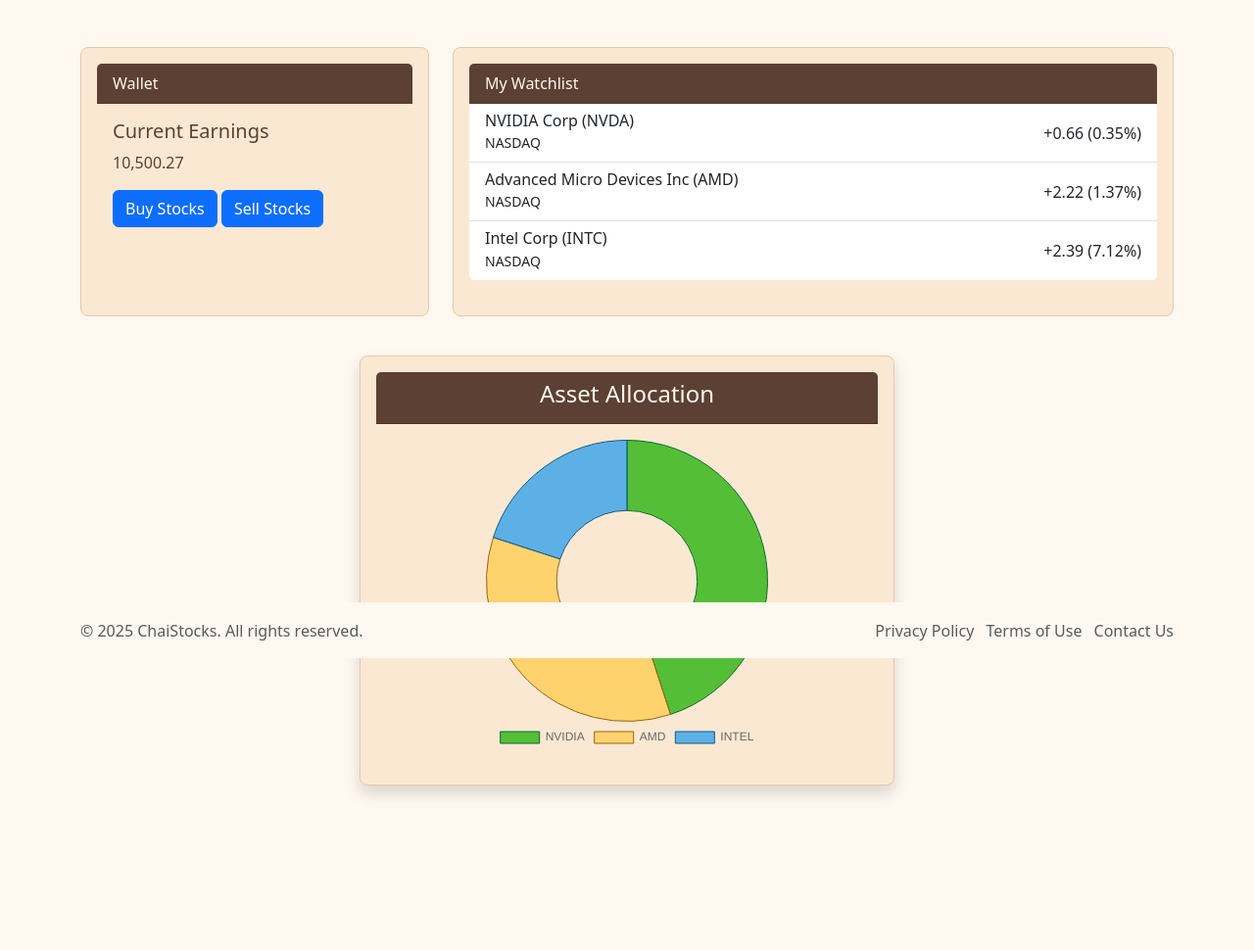
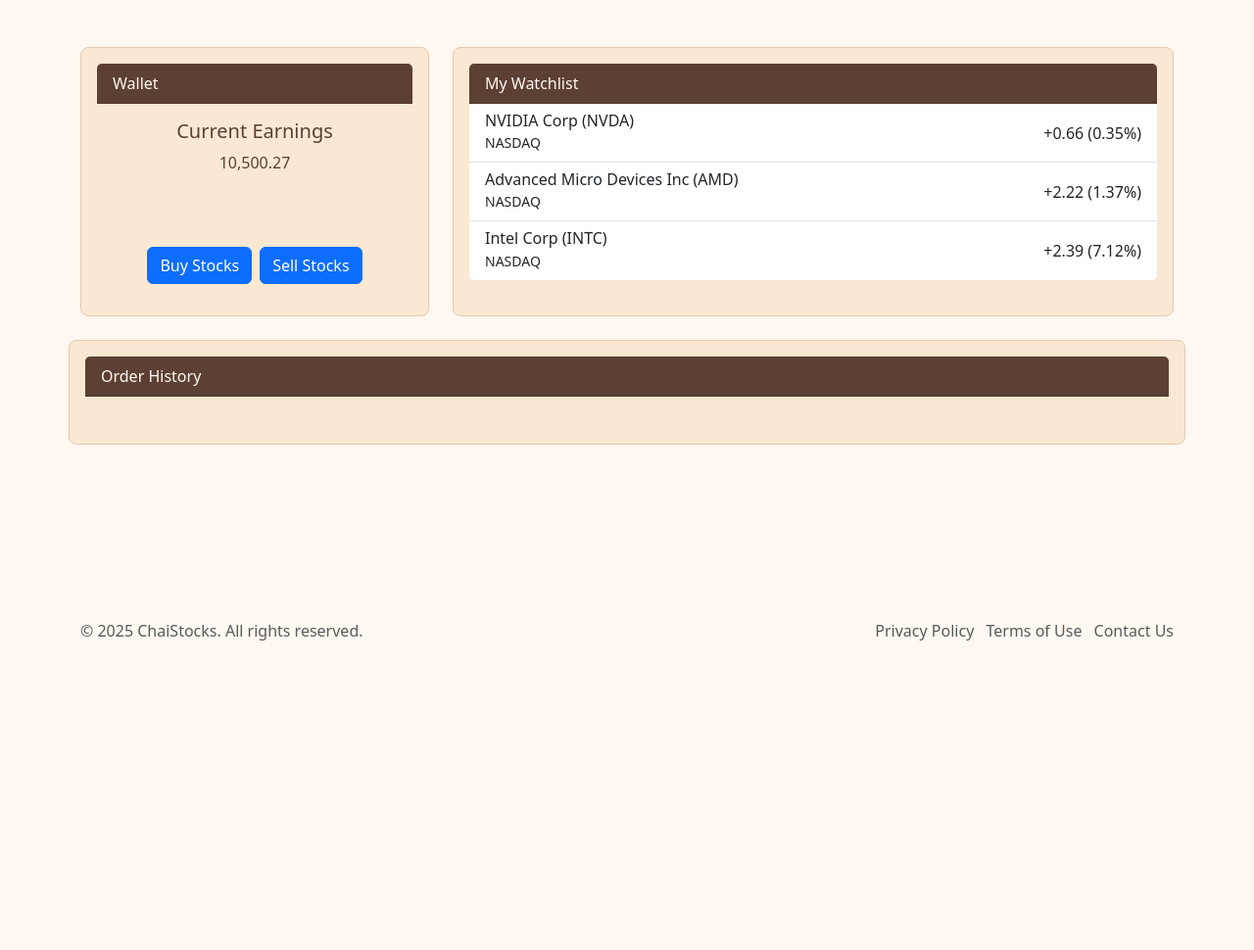
Before and after one commit to JelleJello/401-Project-Repo, a Flask app: page /portfolio in a window 1280 px wide. Shown: the part 128-1098 px from the top of the page at 98% size. After the commit the page ends 782 px from the top, so only its background shows below. Run offline with Flask 3, Linux system fonts and the light colour scheme; the visitor is signed in with stand-in values (Sample User, id 1); data comes from the database, SQL or seed files in the repository; some libraries are stand-ins or nearby versions.

Commit message:
Update portfolio.html (see description)
- removed asset allocation graph
- fixed wallet card
- added order history card (currently empty, db not linked yet)

```diff
--- a/templates/portfolio.html
+++ b/templates/portfolio.html
@@ -34,10 +34,10 @@
             <div class="col-lg-4 mb-4">
                 <div class="card h-100">
                     <div class="card-header">Wallet</div>
-                    <div class="card-body">
+                    <div class="card-body text-center d-flex flex-column justify-content-between">
                         <h5 class="card-title">Current Earnings</h5>
                         <p class="card-text">10,500.27</p>
-                        <div class="mt-auto">
+                        <div class="mt-auto d-flex justify-content-center gap-2">
                         <a href="{{ url_for('purchasingstocks')}}" class="btn btn-primary mt-auto">Buy Stocks</a>
                         <a href="{{ url_for('sellingstocks') }}" class="btn btn-primary mt-auto">Sell Stocks</a>
                     </div>
@@ -71,79 +71,12 @@
         </div>
     </div>
 
+    <div class="card h-100">
+        <div class="card-header">Order History</div>
+        <div class="card-body">
 
-
-    <div class="container mt-3 pb-5">
-        <div class="row">
-            <div class="col-lg-6 offset-lg-3">
-                <div class="card shadow">
-                    <div class="card-header text-center">
-                        <h4>Asset Allocation</h4>
-                    </div>
-                    <div class="card-body">
-                        <div class="chart-container" d-flex justify-content-center align-items-center"
-                            style="position: relative; height:40vh; width:100%;">
-                            <canvas id="assetAllocationChart"></canvas>
-                        </div>
-                    </div>
-                </div>
-            </div>
         </div>
     </div>
-    <script>
-        const portfolioData = {
-            labels: ['NVIDIA', 'AMD', 'INTEL'], data: [45, 35, 20]
-        };
-        const setupChart = () => {
-            const ctx = document.getElementById('assetAllocationChart').getContext('2d');
 
-            const assetAllocationChart = new Chart(ctx, {
-                type: 'doughnut',
-                data: {
-                    labels: portfolioData.labels,
-                    datasets: [{
-                        data: portfolioData.data,
-                        backgroundColor: [
-                            'rgba(43, 179, 16, 0.8)',
-                            'rgba(255, 206, 86, 0.8)',
-                            'rgba(54, 162, 235, 0.8)'
-                        ],
-                        borderColor: [
-                            'rgba(7, 107, 46, 1)',
-                            'rgba(156, 100, 15, 1)',
-                            'rgba(18, 89, 129, 1)'
-                        ],
-                        borderWidth: 1
-                    }]
-                },
-                options: {
-                    responsive: true,
-                    maintainAspectRatio: false,
-                    plugins: {
-                        legend: {
-                            position: 'bottom',
-                        },
-                        tooltip: {
-                            callbacks: {
-                                label: function (context) {
-                                    let label = context.label || '';
-                                    if (label) {
-                                        label += ': ';
-                                    }
-                                    if (context.parsed !== null) {
-                                        label += context.parsed + '%'; // Format tooltip to show percentage
-                                    }
-                                    return label;
-                                }
-                            }
-                        }
-                    }
-                }
-            });
-        };
-
-        // Call the function to set up the chart on page load
-        document.addEventListener('DOMContentLoaded', setupChart);
-    </script>
 </body>
 {% endblock %}
```
